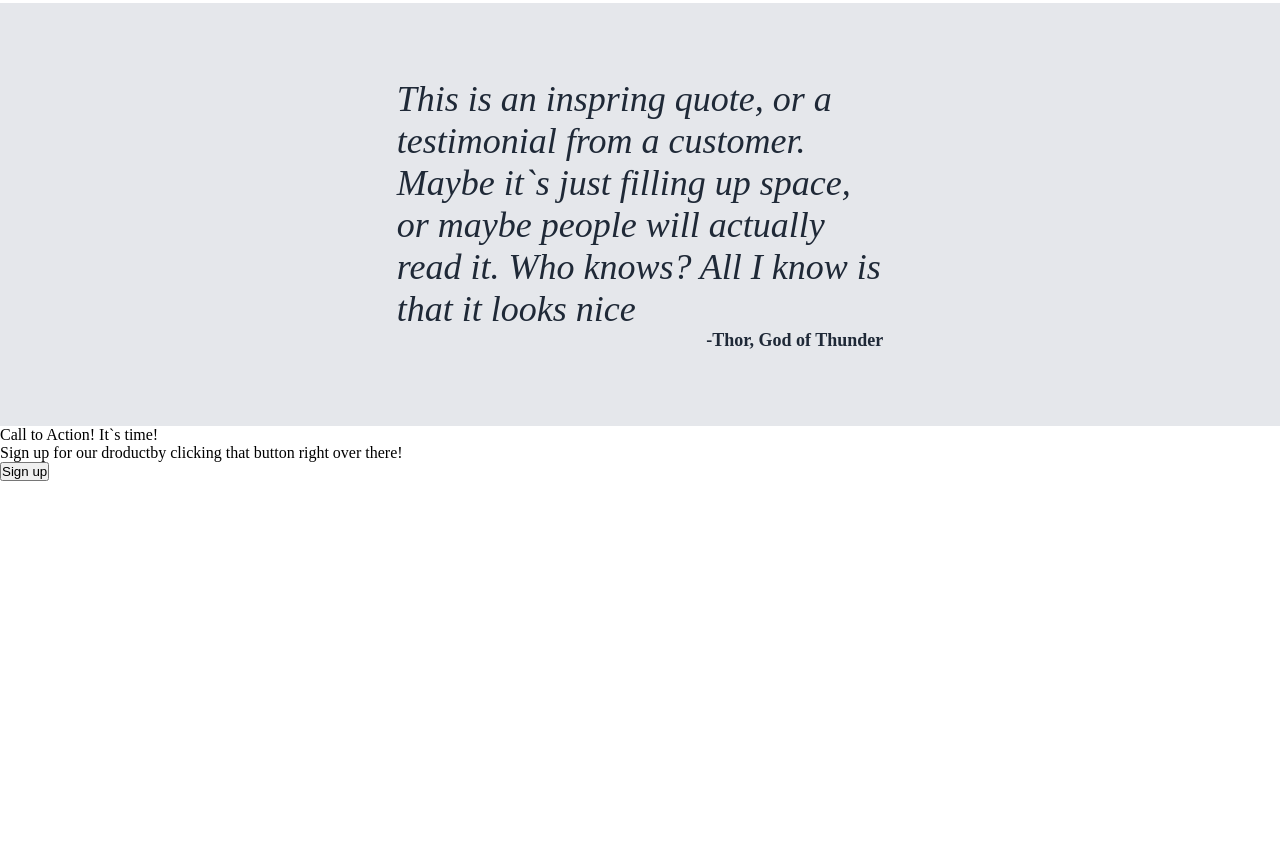
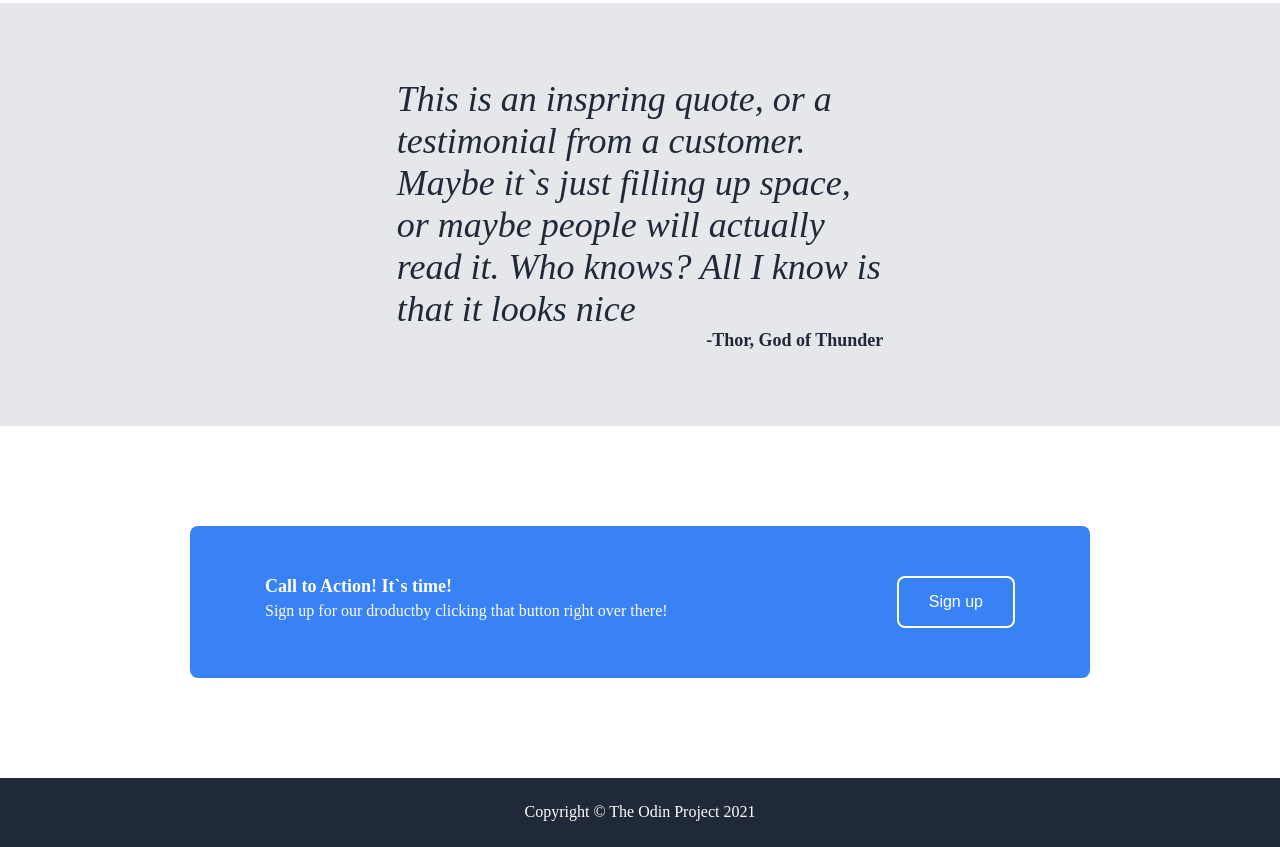
Before and after one commit to bahadirozgiray/Project-Landing-Page, a plain HTML site: page index.html in a window 1280 px wide. Shown: the part 1199-2046 px from the top of the page. Before the commit the page ends 1680 px from the top, so only its background shows below. Drawn offline with Linux system fonts and the light colour scheme.

Commit message:
project finished

```diff
--- a/index.html
+++ b/index.html
@@ -62,14 +62,17 @@
         <p class="text-1">This is an inspring quote, or a testimonial from a customer. Maybe it`s just filling up space, or maybe people will actually read it. Who knows? All I know is that it looks nice</p>
         <p class="text-2">-Thor, God of Thunder</p>
     </div>
-    <div class="signup">
-        <div class="sihnup-1">
+    <div class="sign">
+        <div class="signup-1">
             <p>Call to Action! It`s time!</p>
             <p>Sign up for our droductby clicking that button right over there!</p>
         </div>
         <div class="signup-2">
             <button>Sign up</button>
         </div>
-    <div class="footer"></div>
+    </div>
+    <div class="footer">
+        <p>Copyright © The Odin Project 2021</p>
+    </div>
 </body>
 </html>
--- a/style.css
+++ b/style.css
@@ -6,10 +6,11 @@
 body{
     display: flex;
     flex-direction: column;
+    align-items: center;
 }
 .logo{
     font-size: 24px;
-    color #F9FAF8;
+    color: #F9FAF8;
 }
 .header{
     background-color: #1F2937;
@@ -49,10 +50,12 @@ a{
 .awesome-text>p{
     color: #E5E7EB;
     font-size: 18px;
+    width: 400px;
 }
 .col{
     background-color: #1F2937;
     height: 6%;
+    width: 100%;
 }
 .awesome-text>button{
     background-color: #3882F6;
@@ -108,7 +111,7 @@ a{
     display: flex;
     font-size: 36px;
     color: #1F2937;
-    font-weight: 300;
+    font-weight: 100;
     padding-top : 75px;
     font-style: italic;
 
@@ -123,3 +126,42 @@ a{
     padding-bottom : 75px;
     font-weight: 900;
 }
+.sign{
+    display: flex;
+    background-color: #3882F6;
+    color: white;
+    justify-content: space-between;
+    width: 750px;
+    padding: 50px 75px;
+    margin: 100px 200px;
+    border-radius: 8px;
+}
+.signup-1 p:nth-of-type(1){
+    font-size: 18px;
+    font-weight: 900;
+    margin-bottom: 5px;
+}
+.signup-1 p:nth-of-type(2){
+    font-size: 16px;
+    margin-bottom: 5px;
+}
+.signup-2>button{
+    background-color: #3882F6;
+    color: white;
+    border: 2px solid white;
+    padding: 15px 30px;
+    border-radius: 8px;
+    font-size: 16px;
+    cursor: pointer;
+    box-shadow: none;
+    text-shadow: none;
+}
+.footer{
+    background-color: #1F2937;
+    color: white;
+    display: flex;
+    justify-content: center;
+    align-items: center;
+    width: 100%;
+    padding: 2% 0px;
+}
```
